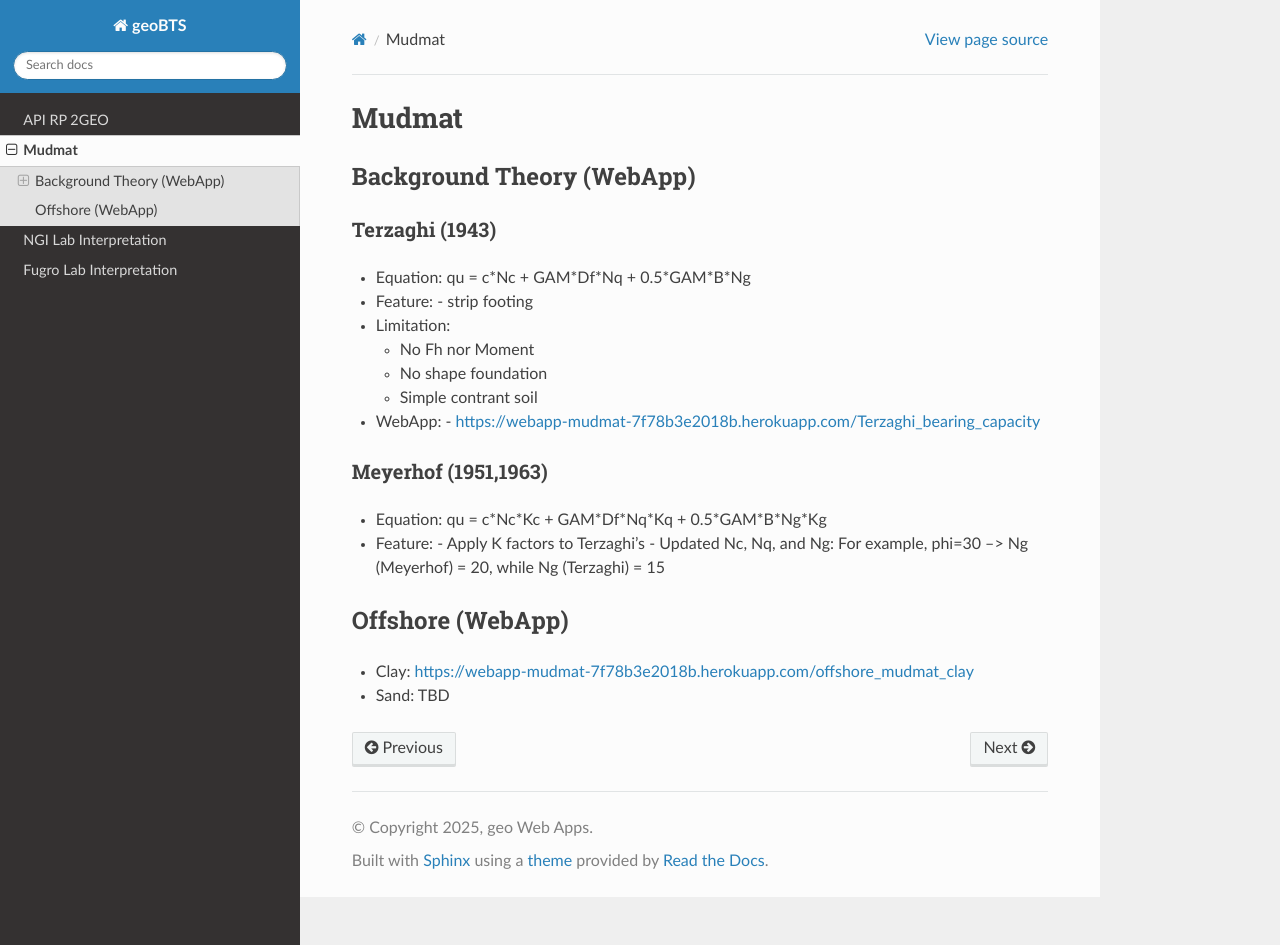
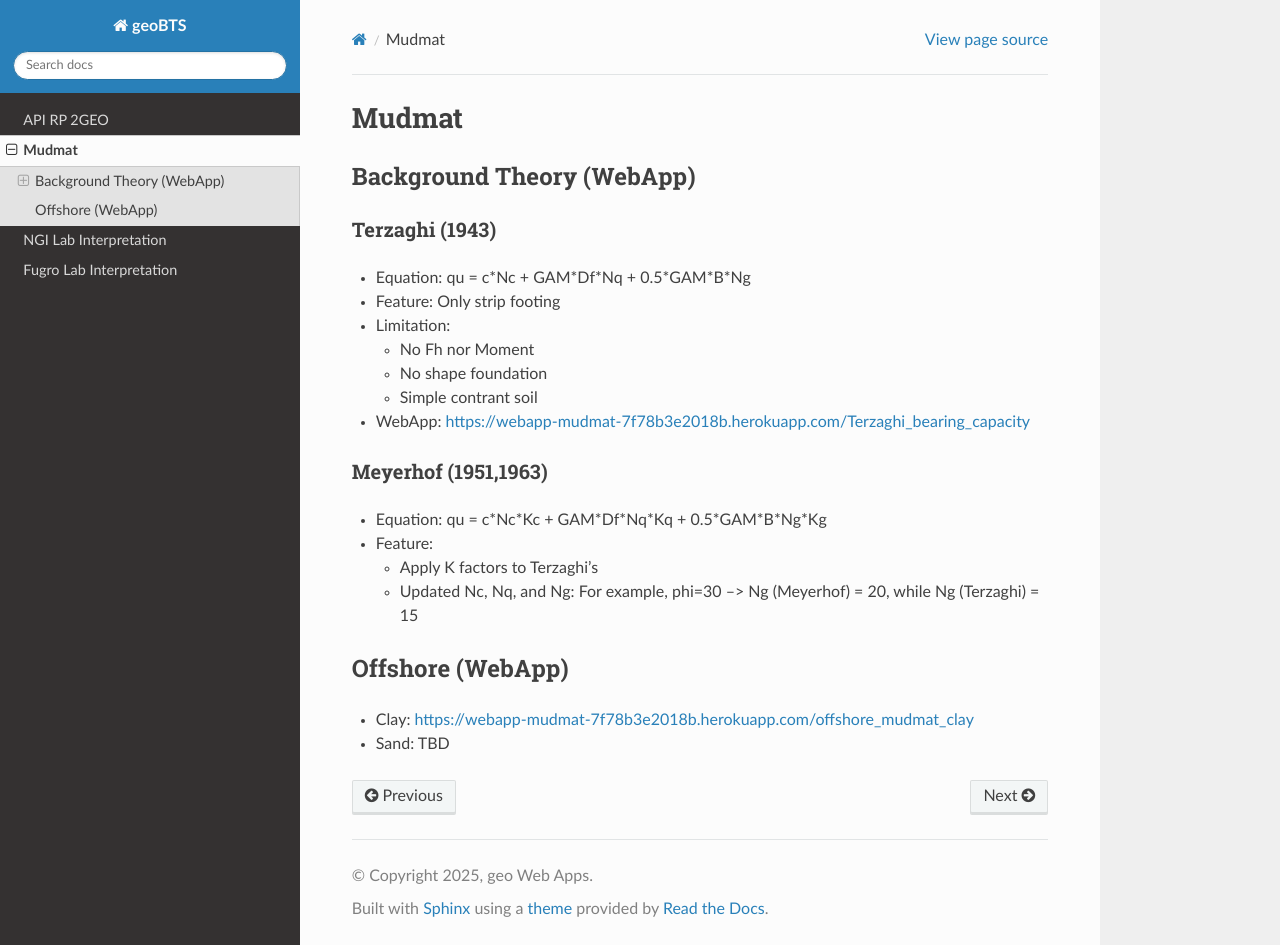
Before and after one commit to jungsohn/geoBTS, a Sphinx documentation site: the page built from docs/source/Mudmat.rst, in a window 1280 px wide and 945 px high. Built offline with Sphinx 7.4.7 and the Read the Docs theme 3.1.0, drawn with Linux system fonts in a browser that asks for light colours.

Commit message:
Update Mudmat.rst

```diff
--- a/docs/source/Mudmat.rst
+++ b/docs/source/Mudmat.rst
@@ -9,8 +9,7 @@ Terzaghi (1943)
 
 - Equation: qu = c*Nc + GAM*Df*Nq + 0.5*GAM*B*Ng
 
-- Feature:
-  - strip footing
+- Feature: Only strip footing
 
 - Limitation:
 
@@ -18,8 +17,7 @@ Terzaghi (1943)
   - No shape foundation
   - Simple contrant soil
 
-- WebApp:
-  - https://webapp-mudmat-7f78b3e2018b.herokuapp.com/Terzaghi_bearing_capacity
+- WebApp: https://webapp-mudmat-7f78b3e2018b.herokuapp.com/Terzaghi_bearing_capacity
 
 Meyerhof (1951,1963)
 ............
@@ -27,6 +25,7 @@ Meyerhof (1951,1963)
 - Equation: qu = c*Nc*Kc + GAM*Df*Nq*Kq + 0.5*GAM*B*Ng*Kg
 
 - Feature:
+
   - Apply K factors to Terzaghi's
   - Updated Nc, Nq, and Ng: For example, phi=30 --> Ng (Meyerhof) = 20, while Ng (Terzaghi) = 15
 
```
